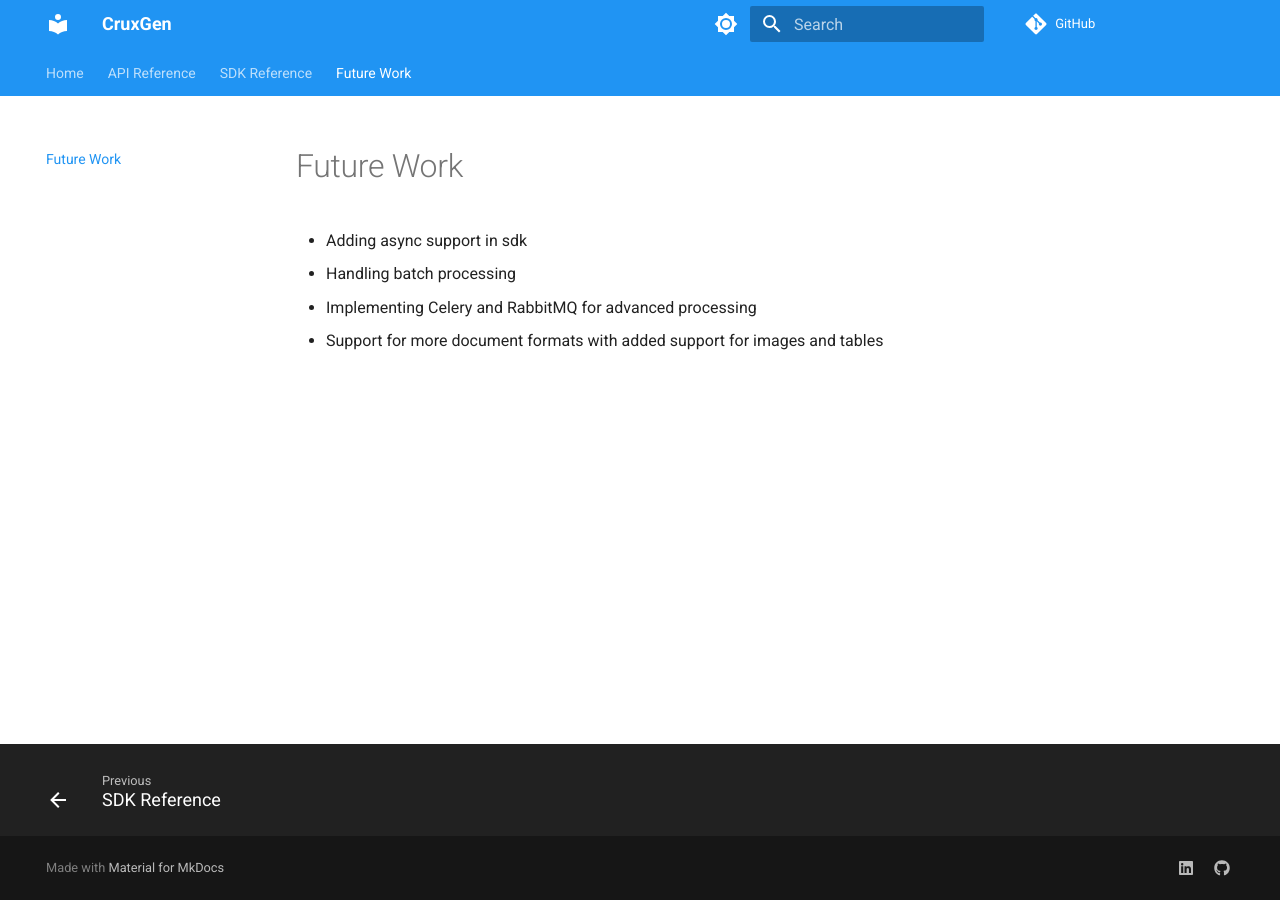
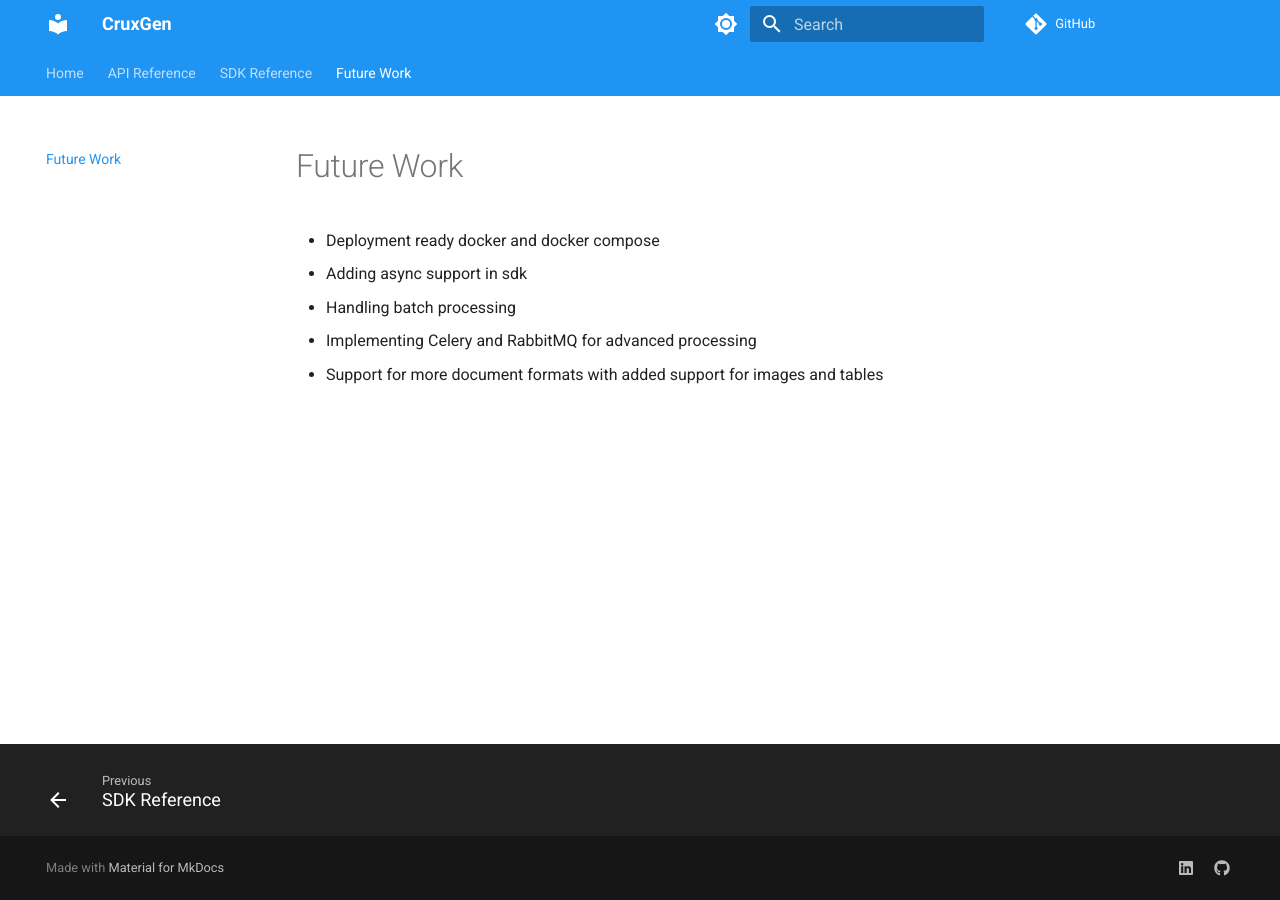
Before and after one commit to VajraM-dev/CruxGen, an MkDocs documentation site: the page built from docs/future_work.md, in a window 1280 px wide. Built offline with MkDocs 1.6.1 and Material for MkDocs 9.7.7, drawn with Linux system fonts in a browser that asks for light colours; comment, search, counter and statistics services are not loaded.

Commit message:
Future work updated

```diff
--- a/docs/future_work.md
+++ b/docs/future_work.md
@@ -1,3 +1,4 @@
+- Deployment ready docker and docker compose
 - Adding async support in sdk
 - Handling batch processing
 - Implementing Celery and RabbitMQ for advanced processing
```
